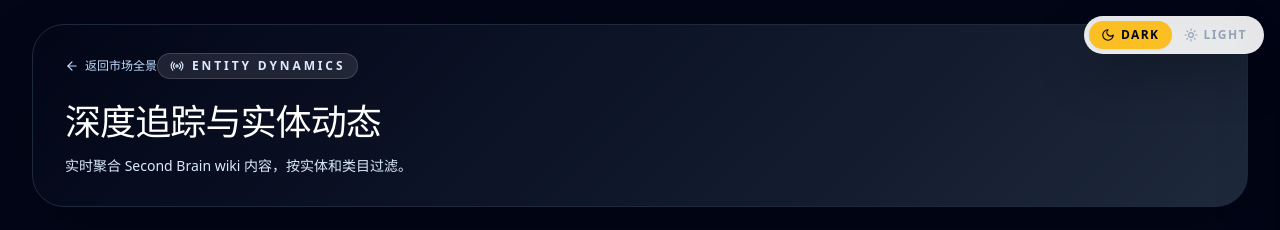
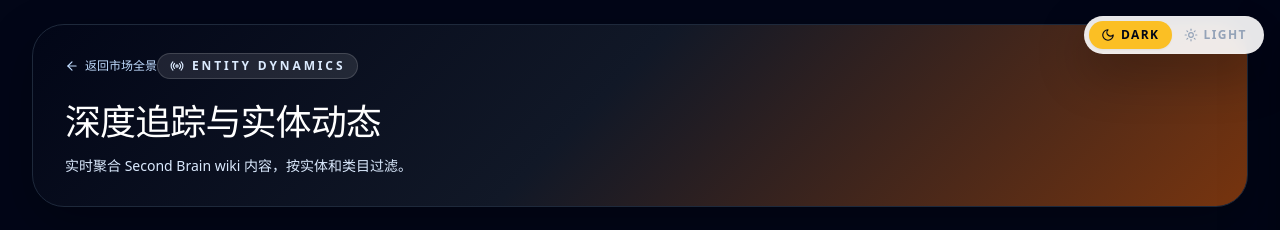
Before and after one commit to LucasGY/financial-dashboard, a React (Vite) app in the folder frontend/: page /entities in a window 1280 px wide. Shown: the top 230 px of the page. Built offline with nearby package versions, Linux system fonts and the light colour scheme; no server answers.

Commit message:
Restore warm title pane gradient

```diff
--- a/frontend/src/pages/dashboard/DashboardPage.tsx
+++ b/frontend/src/pages/dashboard/DashboardPage.tsx
@@ -20,7 +20,7 @@ export function DashboardPage() {
   return (
     <main className="min-h-screen px-4 py-6 transition-colors dark:bg-slate-950 dark:text-slate-100 sm:px-6 lg:px-8">
       <div className="mx-auto max-w-7xl space-y-8">
-        <header className="overflow-hidden rounded-[32px] border border-white/70 bg-[linear-gradient(135deg,#0f172a_0%,#172554_48%,#1d4ed8_100%)] px-6 py-7 text-white shadow-panel dark:border-slate-800 dark:bg-[linear-gradient(135deg,#020617_0%,#0f172a_54%,#1e293b_100%)] sm:px-8">
+        <header className="overflow-hidden rounded-[32px] border border-white/70 bg-[linear-gradient(135deg,#0f172a_0%,#172554_48%,#1d4ed8_100%)] px-6 py-7 text-white shadow-panel dark:!border-slate-800 dark:bg-[linear-gradient(135deg,#020617_0%,#111827_46%,#78350f_100%)] sm:px-8">
           <div className="flex flex-col gap-6 lg:flex-row lg:items-end lg:justify-between">
             <div className="max-w-2xl">
               <div className="inline-flex items-center gap-2 rounded-full border border-white/15 bg-white/10 px-3 py-1 text-xs font-semibold uppercase tracking-[0.24em] text-blue-100">
--- a/frontend/src/pages/entities/EntitiesPage.tsx
+++ b/frontend/src/pages/entities/EntitiesPage.tsx
@@ -11,7 +11,7 @@ export function EntitiesPage() {
     <div className="min-h-screen bg-[#F7F9FB] transition-colors dark:bg-slate-950 dark:text-slate-100">
       <div className="mx-auto max-w-7xl px-4 py-6 sm:px-6 lg:px-8">
         {/* Header */}
-        <header className="mb-6 overflow-hidden rounded-[32px] border border-white/70 bg-[linear-gradient(135deg,#0f172a_0%,#172554_48%,#1d4ed8_100%)] px-6 py-7 text-white shadow-panel dark:border-slate-800 dark:bg-[linear-gradient(135deg,#020617_0%,#0f172a_54%,#1e293b_100%)] sm:px-8">
+        <header className="mb-6 overflow-hidden rounded-[32px] border border-white/70 bg-[linear-gradient(135deg,#0f172a_0%,#172554_48%,#1d4ed8_100%)] px-6 py-7 text-white shadow-panel dark:!border-slate-800 dark:bg-[linear-gradient(135deg,#020617_0%,#111827_46%,#78350f_100%)] sm:px-8">
           <div className="flex items-center justify-between">
             <div>
               <Link
```
